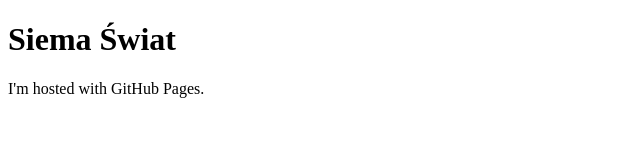
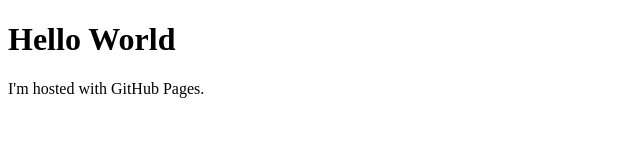
Before and after one commit to dawidzav/dawidzav.github.io, a plain HTML site: page Untitled-1.html in a window 1280 px wide. Shown: the whole page, without its empty margins (0-640 px from the left). Drawn offline with Linux system fonts and the light colour scheme.

Commit message:
Initial commit

```diff
--- a/Untitled-1.html
+++ b/Untitled-1.html
@@ -1,7 +1,7 @@
 <!DOCTYPE html>
 <html>
 <body>
-<h1>Siema Świat</h1>
+<h1>Hello World</h1>
 <p>I'm hosted with GitHub Pages.</p>
 </body>
 </html>
```
